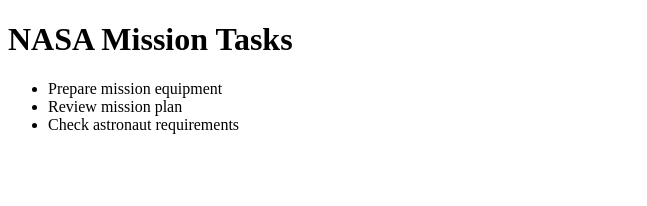
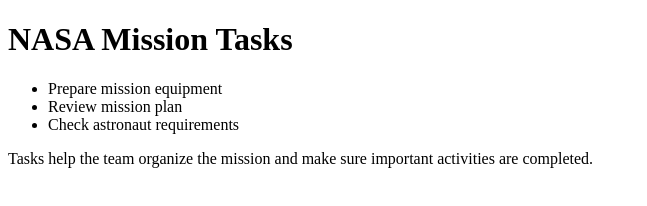
Before and after one commit to Mohamed-Qamber/NASA-Space, a plain HTML site: page tasks.html in a window 1280 px wide. Shown: the whole page, without its empty margins (0-647 px from the left). Drawn offline with Linux system fonts and the light colour scheme.

Commit message:
Add explanation paragraph for mission tasks
Added a paragraph explaining the importance of tasks.

```diff
--- a/tasks.html
+++ b/tasks.html
@@ -12,3 +12,4 @@
     <li>Review mission plan</li>
     <li>Check astronaut requirements</li>
 </ul>
+<p>Tasks help the team organize the mission and make sure important activities are completed.</p>
```
